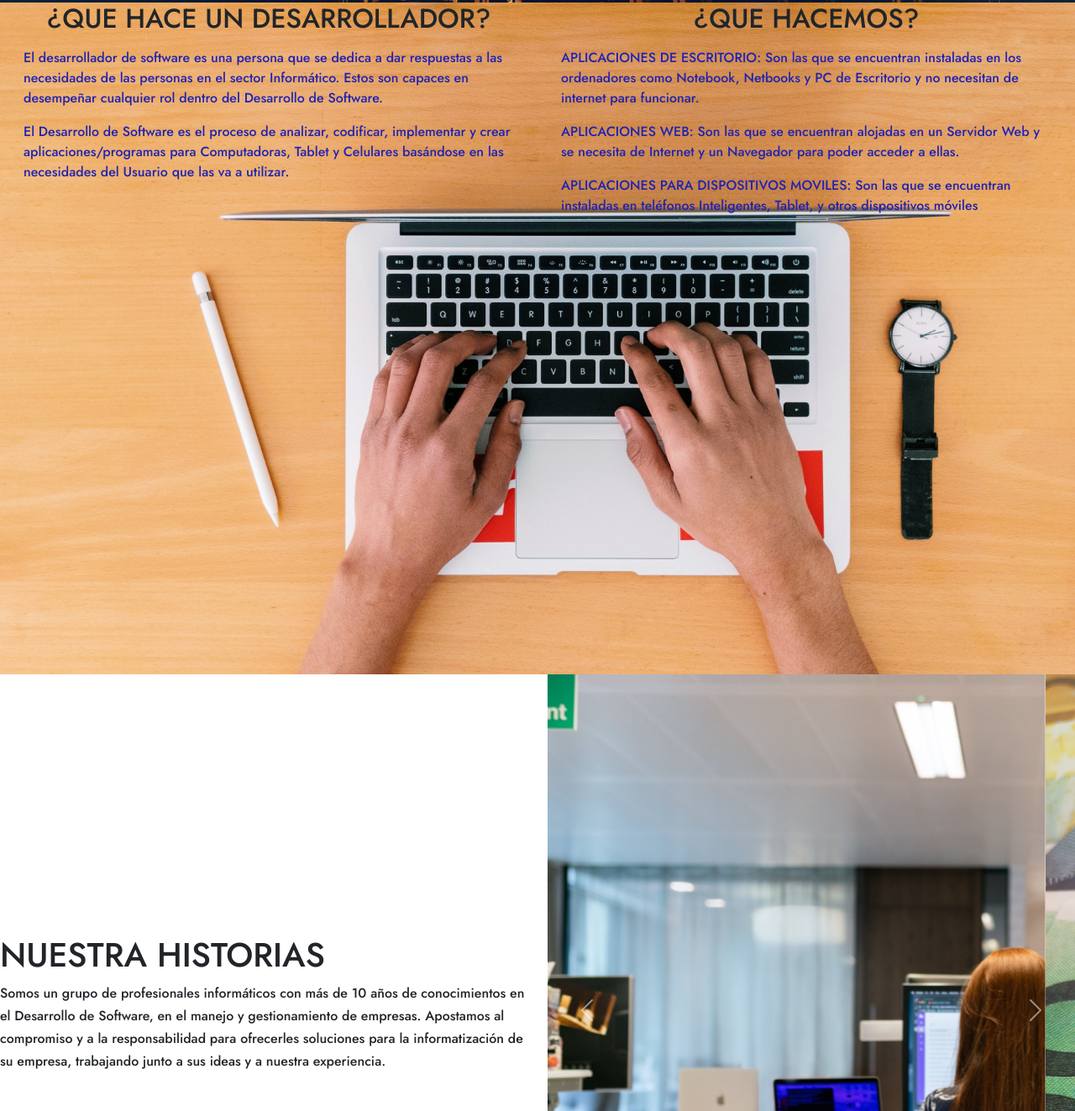
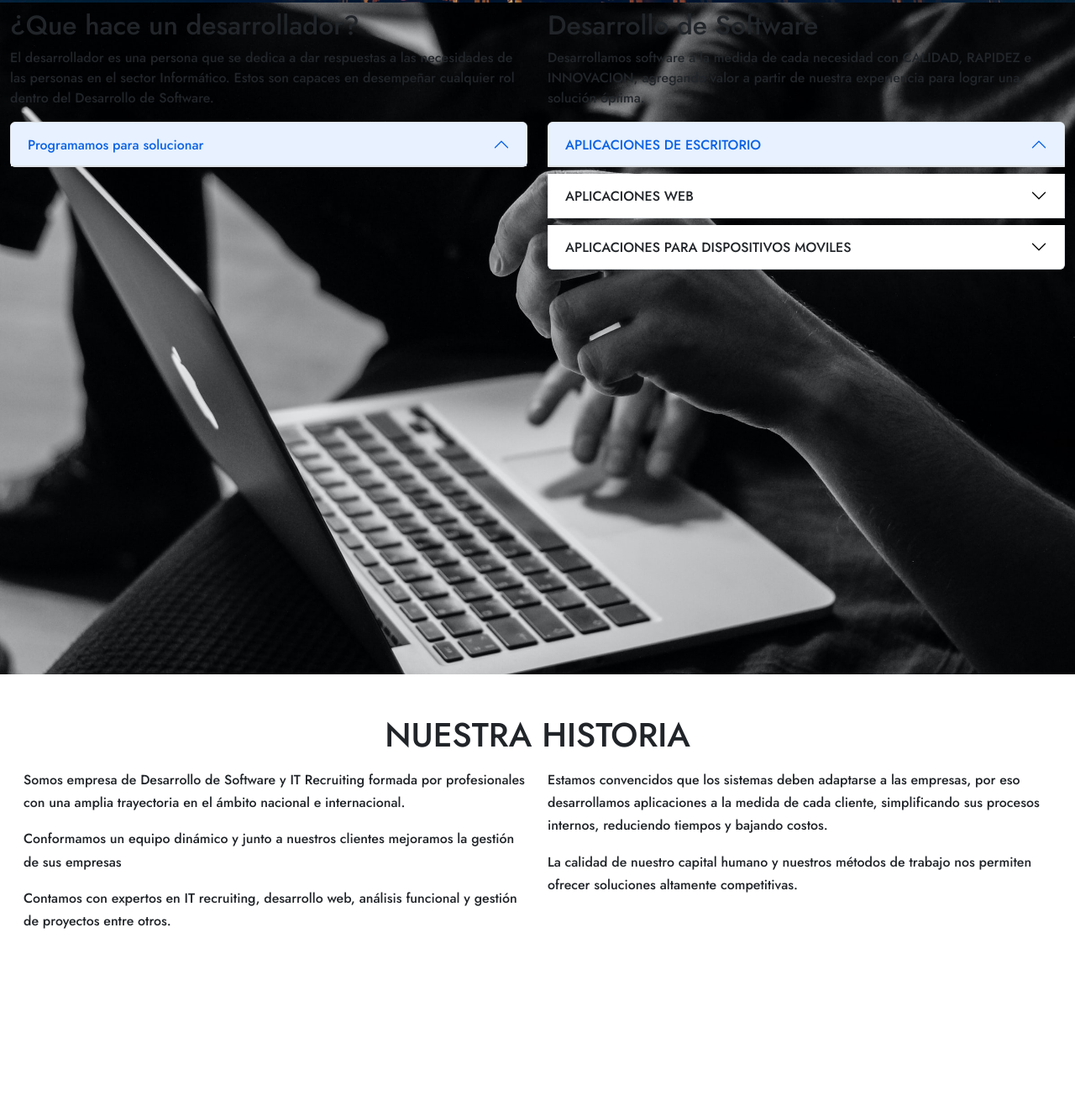
Before and after one commit to LJorsini/parcial2, a plain HTML site: page index.html in a window 1280 px wide. Shown: the part 797-2120 px from the top of the page at 84% size. Drawn offline with Linux system fonts and the light colour scheme; files whose address does not match are found by name.

Commit message:
se trabajo sobre la seccion 2, se agregaron algunos colapsables

```diff
--- a/css/style.css
+++ b/css/style.css
@@ -21,7 +21,6 @@ body {
 }
 
 .margin-parrafo {
-    color: #2124b1;
     margin: 1rem;
 }
 
@@ -32,10 +31,13 @@ body {
 .parrafo-historia {
     line-height: 1.7;
 }
+#seccion-3 {
+    height:100vh ;
 
+}
 .contenido-seccion2 {
     height: 100vh;
-    background-image: url(../img/compu.jpg);
+    background-image: url(../img/contacto2.jpg);
     background-size: cover;
     background-repeat: no-repeat;
 }
--- a/index.html
+++ b/index.html
@@ -63,19 +63,79 @@
         <div class="row contenido-seccion2">
 
             <div class="col-6 ">
-                <h2 class="text-center">¿QUE HACE UN DESARROLLADOR?</h2>
-                <p class="margin-parrafo">El desarrollador de software es una persona que se dedica a dar respuestas a las necesidades de
+                <h2 class="mt-2">¿Que hace un desarrollador?</h2>
+                <p>El desarrollador es una persona que se dedica a dar respuestas a las necesidades de
                     las personas en el sector Informático. Estos son capaces en desempeñar
-                    cualquier rol dentro del Desarrollo de Software.
-                </p>
+                    cualquier rol dentro del Desarrollo de Software.</p>
+                <div class="accordion" id="accordionExample">
+                    <div class="accordion-item">
+                      <h2 class="accordion-header" id="headingOne">
+                        <button class="accordion-button" type="button" data-bs-toggle="collapse" data-bs-target="#collapseOne1" aria-expanded="true" aria-controls="collapseOne">
+                          Programamos para solucionar
+                        </button>
+                      </h2>
+                      <div id="collapseOne1" class="accordion-collapse collapse collapsed" aria-labelledby="headingOne" data-bs-parent="#accordionExample">
+                        <div class="accordion-body">
+                          <strong>This is the first item's accordion body.</strong> It is shown by default, until the collapse plugin adds the appropriate classes that we use to style each element. These classes control the overall appearance, as well as the showing and hiding via CSS transitions. You can modify any of this with custom CSS or overriding our default variables. It's also worth noting that just about any HTML can go within the <code>.accordion-body</code>, though the transition does limit overflow.
+                        </div>
+                      </div>
+                    </div>
 
-                <p class="margin-parrafo">El Desarrollo de Software es el proceso de analizar, codificar, implementar y
-                    crear aplicaciones/programas para Computadoras, Tablet y Celulares
-                    basándose en las necesidades del Usuario que las va a utilizar.
-                </p>
+                </div>
+
+
+
+
             </div>
             <div class="col-6 ">
-                <h2 class="text-center">¿QUE HACEMOS?</h2>
+                <h2 class="mt-2">Desarrollo de Software</h2>
+                <p>Desarrollamos software a la medida de cada necesidad con CALIDAD,
+                     RAPIDEZ e INNOVACION, agregando valor a partir de nuestra experiencia para lograr una solución óptima.</p>
+                <div class="accordion " id="accordionExample">
+                    <div class="accordion-item mb-2">
+                      <h2 class="accordion-header" id="headingOne">
+                        <button class="accordion-button" type="button" data-bs-toggle="collapse" data-bs-target="#collapseOne" aria-expanded="true" aria-controls="collapseOne">
+                            APLICACIONES DE ESCRITORIO
+                        </button>
+                      </h2>
+                      <div id="collapseOne" class="accordion-collapse collapse collapsed" aria-labelledby="headingOne" data-bs-parent="#accordionExample">
+                        <div class="accordion-body">
+                           <p>Son las que se encuentran instaladas
+                            en los ordenadores como Notebook, Netbooks y PC de Escritorio y no
+                            necesitan de internet para funcionar.</p>
+                        </div>
+                      </div>
+                    </div>
+                    <div class="accordion-item mb-2">
+                      <h2 class="accordion-header" id="headingTwo">
+                        <button class="accordion-button collapsed" type="button" data-bs-toggle="collapse" data-bs-target="#collapseTwo" aria-expanded="false" aria-controls="collapseTwo">
+                            APLICACIONES WEB
+                        </button>
+                      </h2>
+                      <div id="collapseTwo" class="accordion-collapse collapse" aria-labelledby="headingTwo" data-bs-parent="#accordionExample">
+                        <div class="accordion-body">
+                          <p>Son las que se encuentran alojadas en un
+                            Servidor Web y se necesita de Internet y un Navegador para poder
+                            acceder a ellas.</p>
+                        </div>
+                      </div>
+                    </div>
+                    <div class="accordion-item">
+                      <h2 class="accordion-header" id="headingThree">
+                        <button class="accordion-button collapsed" type="button" data-bs-toggle="collapse" data-bs-target="#collapseThree" aria-expanded="false" aria-controls="collapseThree">
+                            APLICACIONES PARA DISPOSITIVOS MOVILES
+                        </button>
+                      </h2>
+                      <div id="collapseThree" class="accordion-collapse collapse" aria-labelledby="headingThree" data-bs-parent="#accordionExample">
+                        <div class="accordion-body">
+                           <p>APLICACIONES PARA DISPOSITIVOS MOVILES: Son las que se
+                            encuentran instaladas en teléfonos Inteligentes, Tablet, y otros
+                            dispositivos móviles.</p>
+                        </div>
+                      </div>
+                    </div>
+                  </div>
+                <!--
                 <p class="margin-parrafo">APLICACIONES DE ESCRITORIO: Son las que se encuentran instaladas
                     en los ordenadores como Notebook, Netbooks y PC de Escritorio y no
                     necesitan de internet para funcionar.
@@ -91,49 +151,40 @@
                     APLICACIONES PARA DISPOSITIVOS MOVILES: Son las que se
                     encuentran instaladas en teléfonos Inteligentes, Tablet, y otros
                     dispositivos móviles
-                </p>
+                </p> -->
             </div>
         </div>
 
     </section>
 
     <section id="seccion-3" class="">
-        <div class="row">
-            <div class="col-xxl-6 col-xl-6 col-lg-12 d-flex flex-column justify-content-center">
-                <h1>NUESTRA HISTORIAS</h1>
-                <div class="contauner-fluid">
-                    <p class="parrafo-historia">Somos un grupo de profesionales informáticos con más de 10 años de conocimientos
-                        en el Desarrollo de Software, en el manejo y gestionamiento de empresas.
-                       Apostamos al compromiso y a la responsabilidad para ofrecerles soluciones
-                        para la informatización de su empresa, trabajando junto a sus ideas y a nuestra experiencia.
-                   </p>
-                </div>
+        <h1 class="text-center mt-5">NUESTRA HISTORIA</h1>
+        <div class="row margin-parrafo">
 
+            <div class="col-xxl-6 col-xl-6 col-lg-12 ">
+                    <p class="parrafo-historia">Somos empresa de Desarrollo de Software y IT Recruiting formada por profesionales
+                         con una amplia trayectoria en el ámbito nacional e internacional.
+                    </p>
+                    <p class="parrafo-historia">Conformamos un equipo dinámico y junto a nuestros clientes mejoramos la gestión de sus empresas</p>
+
+                    <p class="parrafo-historia">Contamos con expertos en IT recruiting, desarrollo web, análisis funcional
+                         y gestión de proyectos entre otros.
+                    </p>
             </div>
 
             <div class="col-xxl-6 col-xl-6 col-lg-12">
-                <div id="carouselExampleControls" class="carousel slide" data-bs-ride="carousel">
-                    <div class="carousel-inner">
-                      <div class="carousel-item active img-carrousel-1">
+                    <p class="parrafo-historia">Estamos convencidos que los sistemas deben adaptarse a las empresas,
+                         por eso desarrollamos aplicaciones a la medida de cada cliente, simplificando sus procesos internos,
+                         reduciendo tiempos y bajando costos.
 
-                      </div>
-                      <div class="carousel-item img-carrousel-2">
-                        <!--Backgroun image-->
-                      </div>
-                      <div class="carousel-item img-carrousel-3">
-                        <!--Backgroun image-->
-                      </div>
-                    </div>
-                    <button class="carousel-control-prev" type="button" data-bs-target="#carouselExampleControls" data-bs-slide="prev">
-                      <span class="carousel-control-prev-icon" aria-hidden="true"></span>
-                      <span class="visually-hidden">Previous</span>
-                    </button>
-                    <button class="carousel-control-next" type="button" data-bs-target="#carouselExampleControls" data-bs-slide="next">
-                      <span class="carousel-control-next-icon" aria-hidden="true"></span>
-                      <span class="visually-hidden">Next</span>
-                    </button>
-                  </div>
+                    </p>
+
+                    <p class="parrafo-historia">La calidad de nuestro capital humano y nuestros métodos de trabajo nos permiten ofrecer soluciones
+                        altamente competitivas.
+                    </p>
             </div>
+
+
         </div>
     </section>
 
@@ -227,3 +278,11 @@
 </body>
 
 </html>
+
+
+
+
+
+
+
+<!-- d-flex flex-column justify-content-center -->
```
